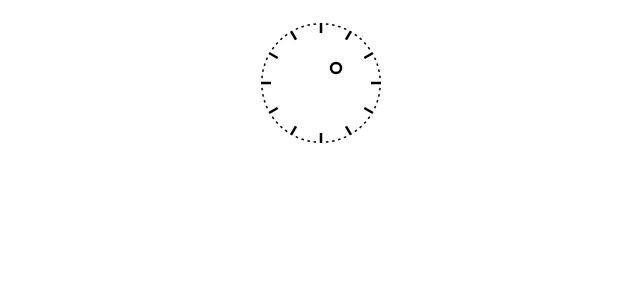
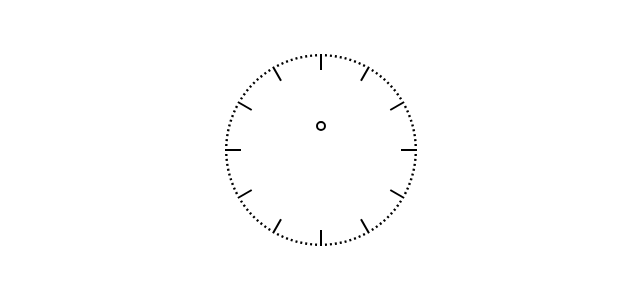
Before and after one commit to echo3582/Turntable-Demo, a plain HTML site: page index.html in a window 1280 px wide. Shown: the whole page, without its empty margins (319-959 px from the left). Drawn offline with Linux system fonts and the light colour scheme.

Commit message:
【界面】 修改转盘大小和刻度个数（刻度改为每小格10个）

```diff
--- a/index.html
+++ b/index.html
@@ -8,7 +8,7 @@
  </head>
  <body onload="draw();">
   <section class="container">
-    <canvas id="canvas" width="150" height="150" class="canvas"></canvas>
+    <canvas id="canvas" width="300" height="300" class="canvas"></canvas>
   </section>
   <script type="text/javascript" src="./turntable.js"></script>
  </body>
--- a/turntable.css
+++ b/turntable.css
@@ -1,5 +1,11 @@
 * {
     box-sizing: border-box;
+}
+
+html,
+body {
+    margin: 0;
+    padding: 0;
 }
 
 .container {
--- a/turntable.js
+++ b/turntable.js
@@ -1,40 +1,33 @@
 function draw(){
   let ctx = document.getElementById('canvas').getContext('2d');
-  ctx.save();
-  ctx.clearRect(0,0,300,300);
-  ctx.translate(75,75);
-  ctx.scale(0.5,0.5);
-  ctx.rotate(-Math.PI/2);
+  ctx.translate(150,150);
+  ctx.scale(0.4,0.4);
   ctx.lineWidth = 5;
 
   // 长刻度
-  ctx.save();
   for (var i=0;i<12;i++){
     ctx.beginPath();
     ctx.rotate(Math.PI/6);
-    ctx.moveTo(100,0);
-    ctx.lineTo(120,0);
+    ctx.moveTo(200,0);
+    ctx.lineTo(240,0);
     ctx.stroke();
   }
-  ctx.restore();
 
   // 短刻度
-  ctx.save();
   ctx.lineWidth = 5;
-  for (i=0;i<60;i++){
-    if (i%5!=0) {
+  for (i=0;i<120;i++){
+    if (i%10!=0) {
       ctx.beginPath();
-      ctx.moveTo(117,0);
-      ctx.lineTo(120,0);
+      ctx.moveTo(234,0);
+      ctx.lineTo(240,0);
       ctx.stroke();
     }
-    ctx.rotate(Math.PI/30);
+    ctx.rotate(Math.PI/60);
   }
-  ctx.restore();
 
   // 画可识别图案
   ctx.beginPath();
-  ctx.arc(30,30,10,0,Math.PI*2,true); // 绘制
+  ctx.arc(0,-60,10,0,Math.PI*2,true); // 绘制
   ctx.stroke();
 }
 
```
